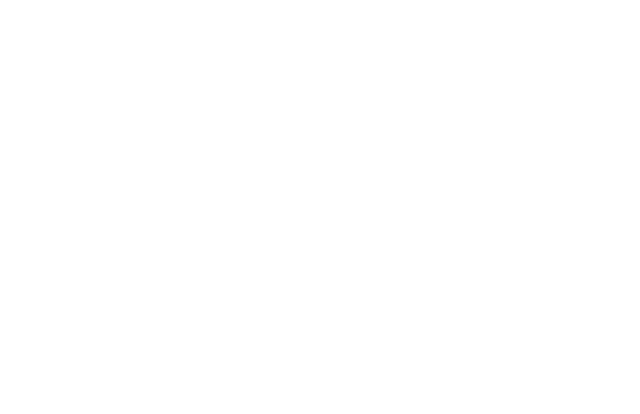
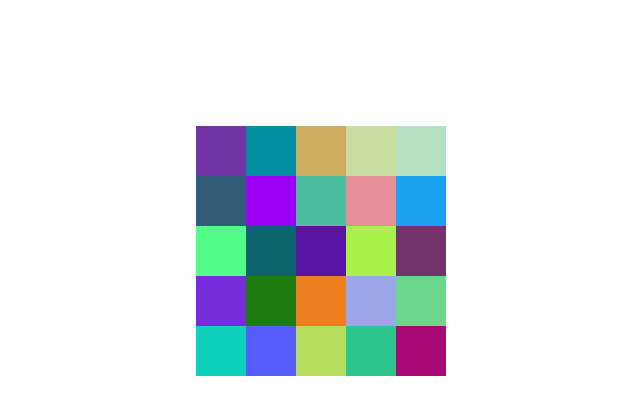
Before and after one commit to NatalieVoronchak3107/cursor, a plain HTML site: page homework09/index.html in a window 1280 px wide. Shown: the whole page, without its empty margins (319-959 px from the left). Drawn offline with Linux system fonts and the light colour scheme.

Commit message:
hw 09 done

```diff
--- /dev/null
+++ b/homework09/index.css
@@ -0,0 +1,11 @@
+.container {
+    display: grid;
+    grid-template-columns: 1fr 1fr 1fr 1fr 1fr;
+    width: 250px;
+    margin: 10% auto;
+}
+
+.block {
+    width: 50px;
+    height: 50px;
+}
--- a/homework09/index.html
+++ b/homework09/index.html
@@ -4,6 +4,7 @@
     <meta charset="UTF-8">
     <meta http-equiv="X-UA-Compatible" content="IE=edge">
     <meta name="viewport" content="width=device-width, initial-scale=1.0">
+    <link rel="stylesheet" href="index.css">
     <title>Homework09</title>
 </head>
 <body>
--- a/homework09/js/main.js
+++ b/homework09/js/main.js
@@ -4,3 +4,35 @@ Advanced
 Зробіть так, щоб квадрати змінювали колір раз на секунду. Щоб квадрати з'явились на сторінці та почали змінюватись,
 необхідно викликати функцію generateBlocksInterval();
 */
+
+function getRandomColor() {
+  const r = Math.floor(Math.random() * 256);
+  const g = Math.floor(Math.random() * 256);
+  const b = Math.floor(Math.random() * 256);
+  return `rgb(${r}, ${g}, ${b})`;
+}
+
+function generateBlocks() {
+  const container = document.createElement("div");
+  container.classList.add("container");
+  document.body.appendChild(container);
+
+  for (let i = 0; i < 25; i++) {
+    const block = document.createElement("div");
+    block.classList.add("block");
+    block.style.backgroundColor = getRandomColor();
+    container.appendChild(block);
+  }
+}
+
+function generateBlocksInterval() {
+  generateBlocks();
+  setInterval(() => {
+    const blocks = document.querySelectorAll(".block");
+    blocks.forEach((block) => {
+      block.style.backgroundColor = getRandomColor();
+    });
+  }, 1000);
+}
+
+generateBlocksInterval();
```
